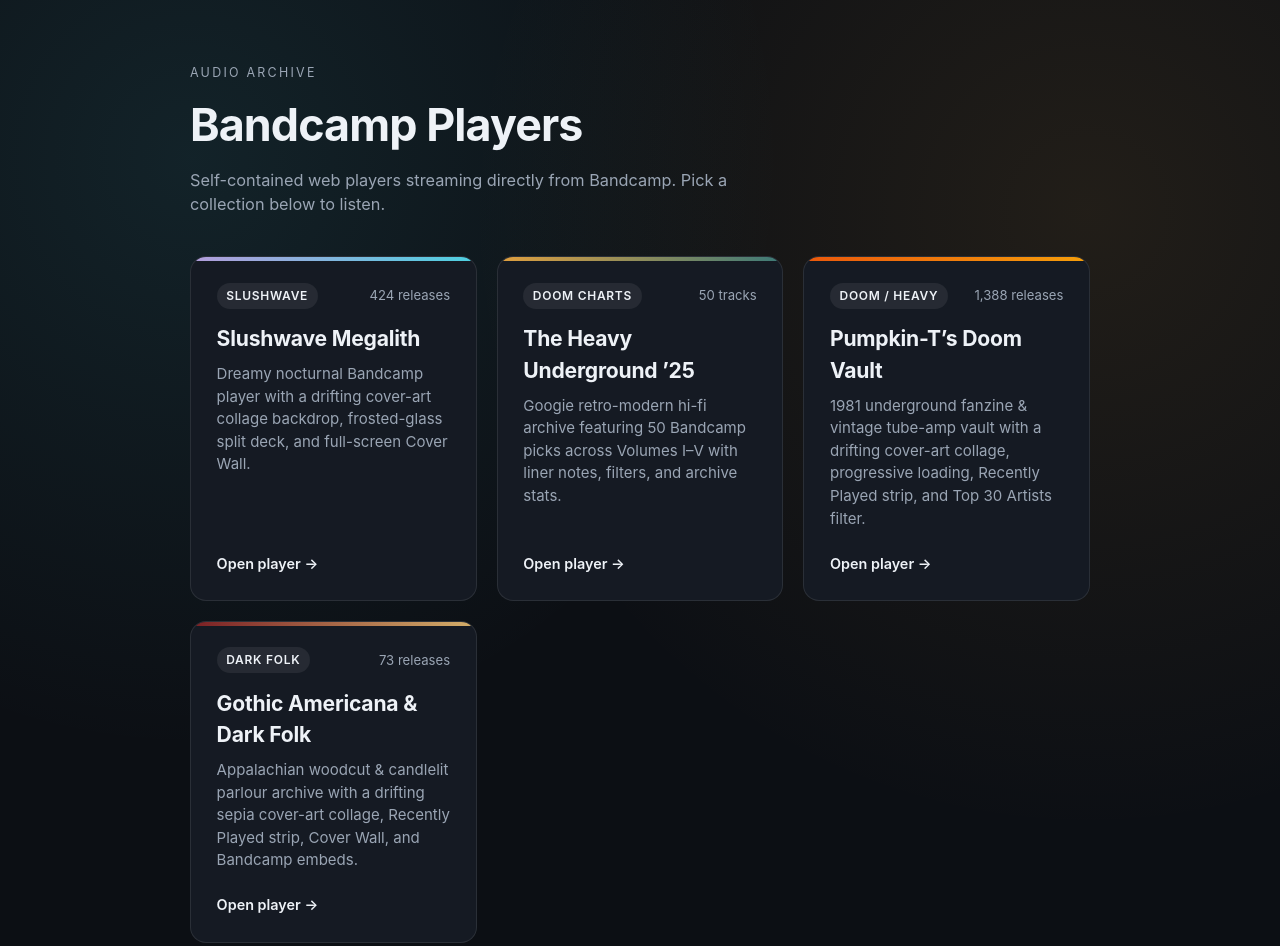
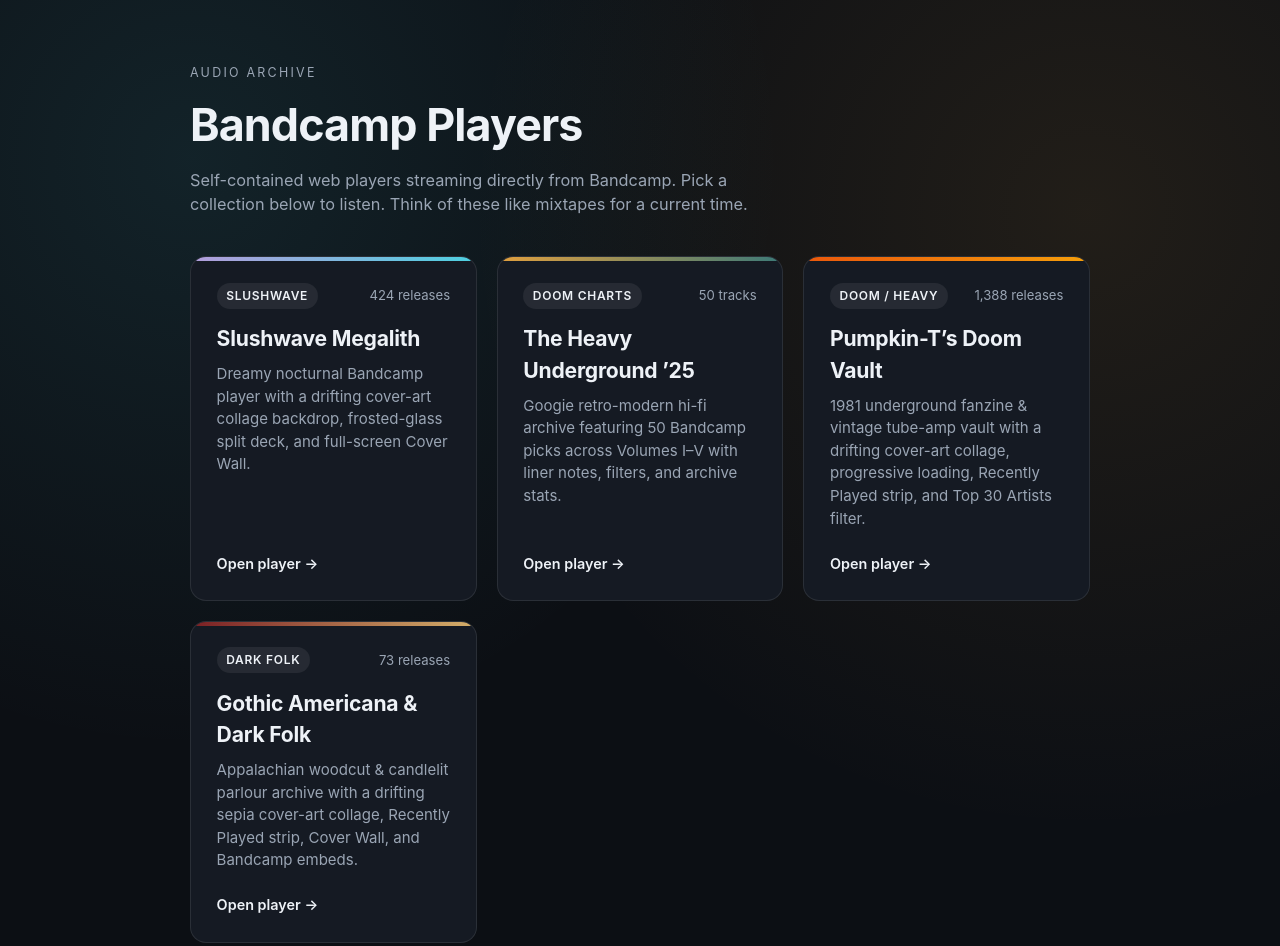
Before and after one commit to jasonwherbst27/bandcamp-players, a plain HTML site: page index.html in a window 1280 px wide. Shown: the top 946 px of the page. Drawn offline with Linux system fonts and the light colour scheme.

Commit message:
Enhance subtitle with mixtape analogy
Updated subtitle to include a description of mixtapes.

```diff
--- a/index.html
+++ b/index.html
@@ -140,7 +140,7 @@
     <header>
       <div class="eyebrow">Audio Archive</div>
       <h1>Bandcamp Players</h1>
-      <p class="subtitle">Self-contained web players streaming directly from Bandcamp. Pick a collection below to listen.</p>
+      <p class="subtitle">Self-contained web players streaming directly from Bandcamp. Pick a collection below to listen. Think of these like mixtapes for a current time.</p>
     </header>
 
     <section class="grid" id="player-grid" aria-label="Available players"></section>
```
